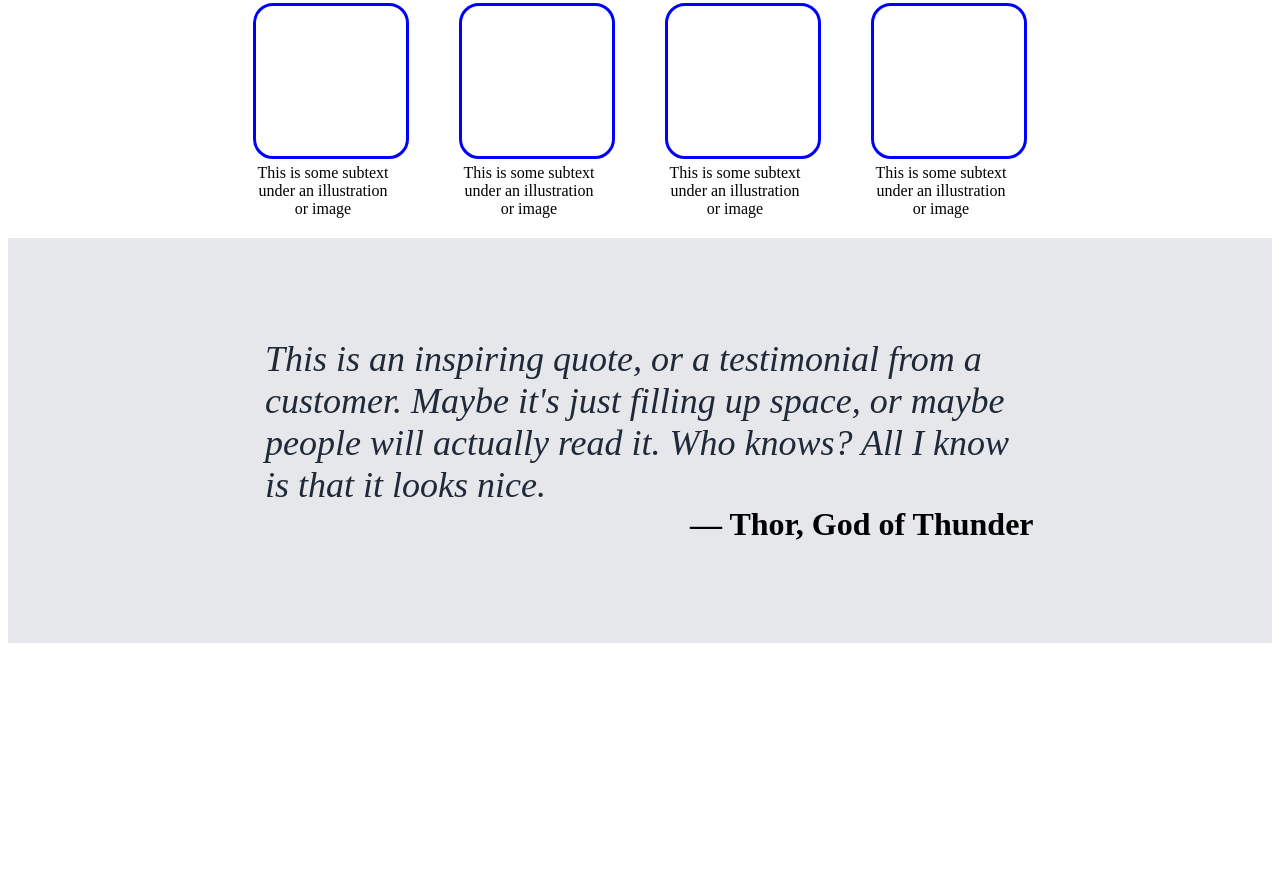
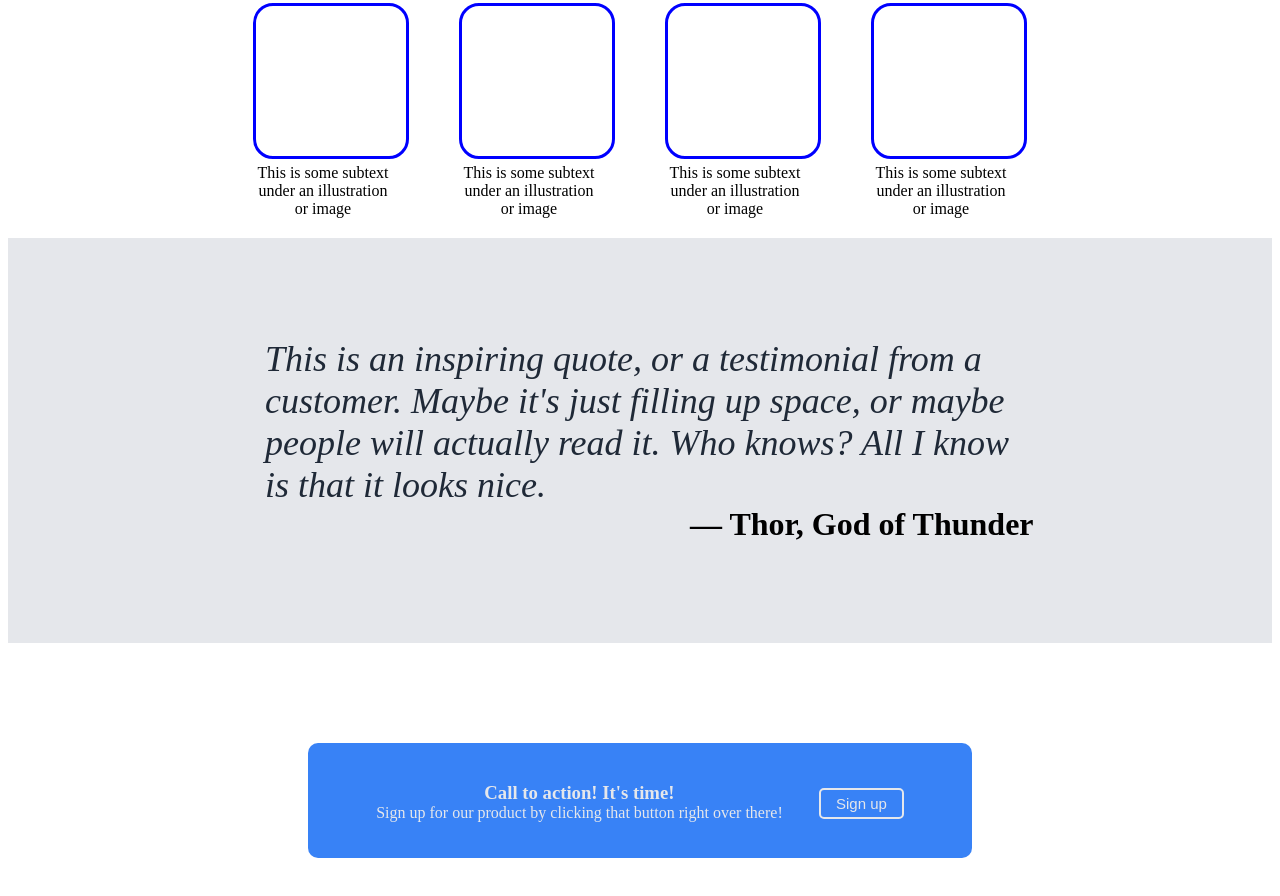
Before and after one commit to Kevin-A-Stevens/TOP-Landing-Page, a plain HTML site: page index.html in a window 1280 px wide. Shown: the part 482-1378 px from the top of the page. Before the commit the page ends 1133 px from the top, so only its background shows below. Drawn offline with Linux system fonts and the light colour scheme.

Commit message:
Add CTA section

```diff
--- a/css/styles.css
+++ b/css/styles.css
@@ -106,3 +106,42 @@
   margin: 0 auto;
   padding-left: 600px;
 }
+
+/* CTA STYLES */
+
+.section-cta {
+  margin: 100px 300px;
+  text-align: center;
+  color: #e5e7eb;
+}
+
+.block {
+  background-color: #3882f6;
+  border-radius: 10px;
+  padding: 20px 50px;
+}
+
+.container-cta {
+  display: flex;
+  justify-content: space-around;
+}
+
+.h3-text {
+  padding-bottom: 0;
+  margin-bottom: 0;
+}
+
+.cta-text {
+  padding-top: 0;
+  margin-top: 0;
+}
+
+.btn {
+  margin-top: 25px;
+  padding: 5px 15px;
+  font-size: 15px;
+  border-radius: 5px;
+  background-color: #3882f6;
+  color: #e5e7eb;
+  border: 2px solid #e5e7eb;
+}
--- a/index.html
+++ b/index.html
@@ -66,6 +66,7 @@
       </div>
     </section>
 
+    <!-- QUOTE SECTION -->
     <section class="section-quote">
       <blockquote class="quote">
         <i
@@ -76,5 +77,22 @@
       </blockquote>
       <figcaption class="caption">&mdash; Thor, God of Thunder</figcaption>
     </section>
+
+    <!-- CTA SECTION -->
+    <section class="section-cta">
+      <div class="block">
+        <div class="container-cta">
+          <div class="cta-text">
+            <h3 class="h3-text">Call to action! It's time!</h3>
+            <p class="cta-text">
+              Sign up for our product by clicking that button right over there!
+            </p>
+          </div>
+          <div class="cta-btn">
+            <button class="btn">Sign up</button>
+          </div>
+        </div>
+      </div>
+    </section>
   </body>
 </html>
```
